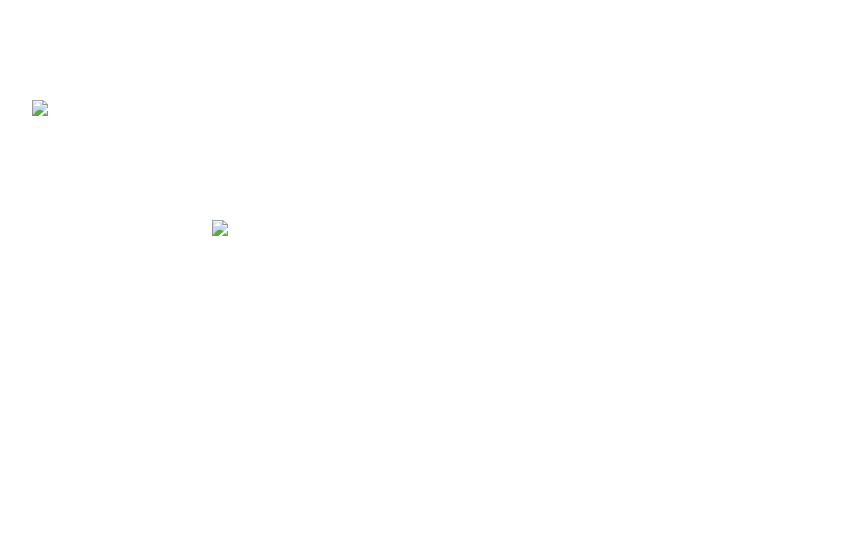
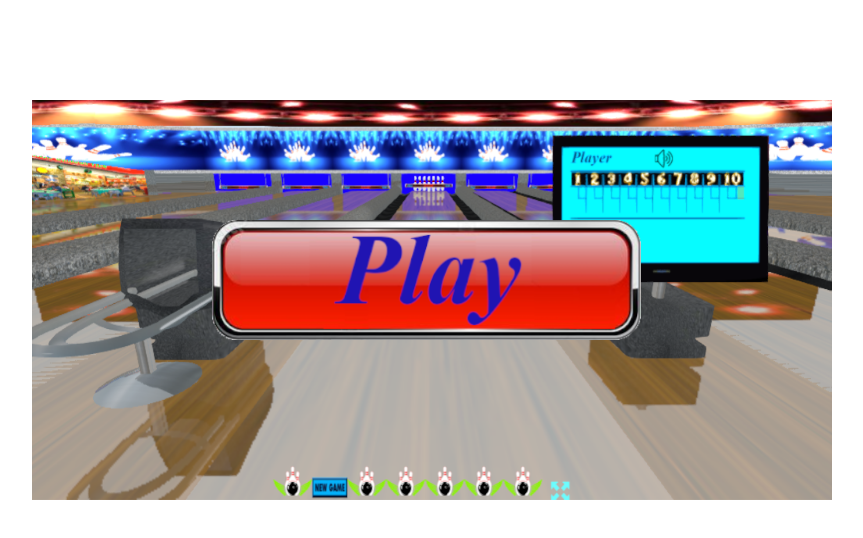
Before and after one commit to onsuer810/Bowling, a plain HTML site: page index.html in a window 1280 px wide. Shown: the whole page, without its empty margins (218-1081 px from the left). Drawn offline with Linux system fonts and the light colour scheme.

Commit message:
Update index.html

```diff
--- a/index.html
+++ b/index.html
@@ -15,11 +15,11 @@
 </head>
 <body>
     <div id="controls-container"></div>
-    <img src="../my_project/assets/PlayBegin.png" height="400">
+    <img src="PlayBegin.png" height="400">
 
     <div id="continue" class="image">
         <a href="my_project.html">
-            <img src="../my_project/assets/PlayButton02.png" height="120">
+            <img src="PlayButton02.png" height="120">
         </a>
     </div>
 </body>
```
